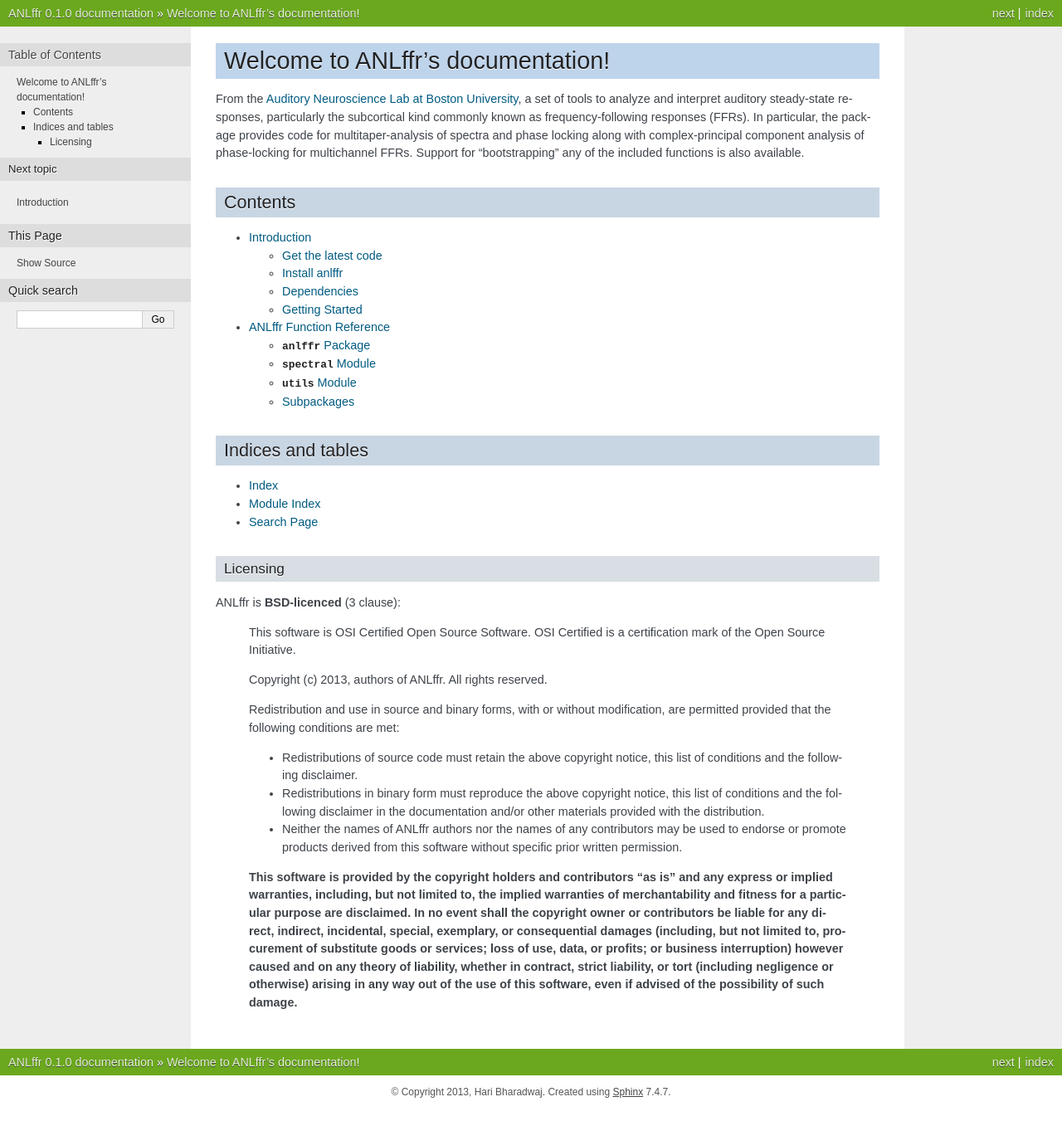
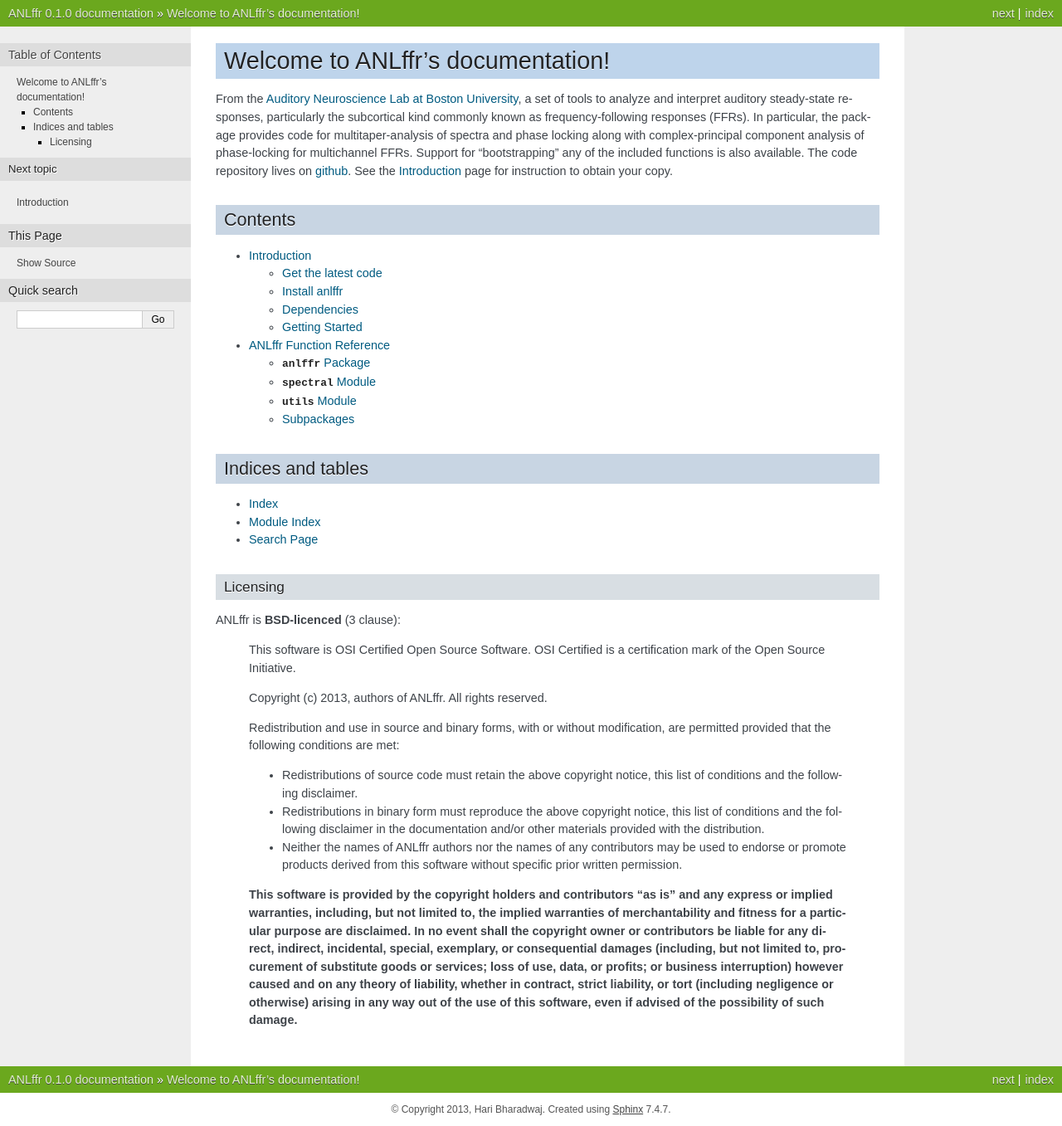
Before and after one commit to SNAPlabgroup/ANLffr, a Sphinx documentation site: the page built from doc/source/index.rst, in a window 1280 px wide. Shown: the whole page at 83% size. Built offline with Sphinx 7.4.7, drawn with Linux system fonts in a browser that asks for light colours; before the commit the page ends 1336 px from its top, so only the background shows below that.

Commit message:
Improved Documentation

```diff
--- a/doc/source/index.rst
+++ b/doc/source/index.rst
@@ -13,6 +13,8 @@
 In particular, the package provides code for multitaper-analysis of spectra and phase locking
 along with complex-principal component analysis of phase-locking for multichannel FFRs.
 Support for "bootstrapping" any of the included functions is also available.
+The code repository lives on `github <http://github.com/haribharadwaj/ANLffr>`_.
+See the `Introduction <intro.html>`_ page for instruction to obtain your copy.
 
 
 
```
